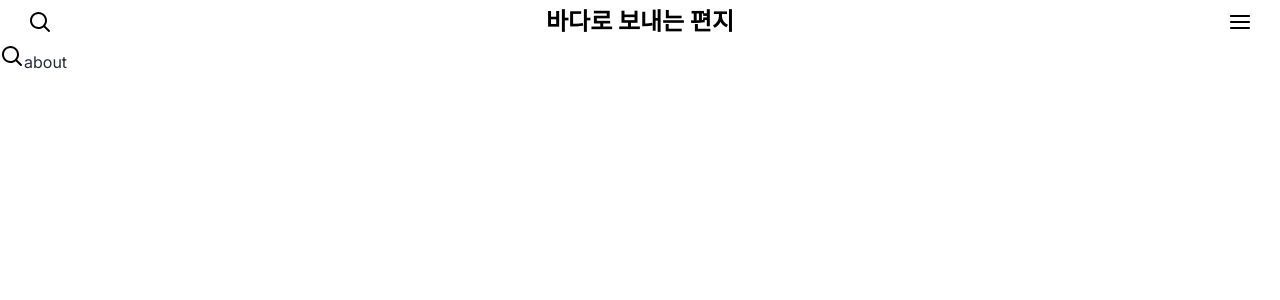
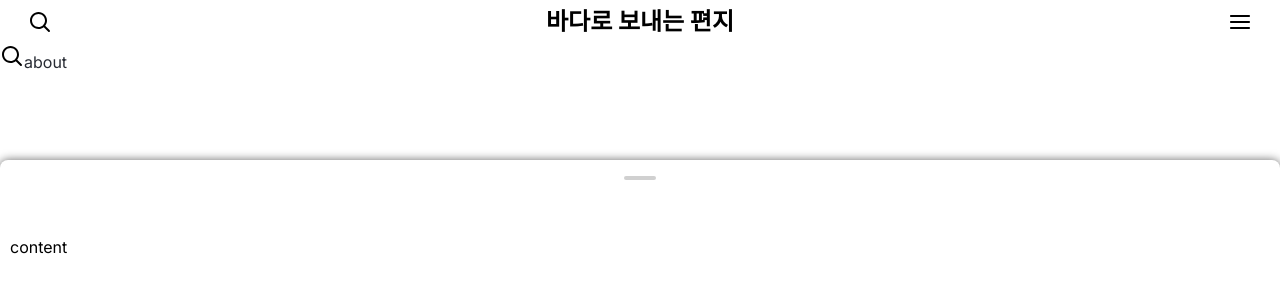
Before and after one commit to fourhe/sea-letter-front, a Next.js app: page / in a window 1280 px wide. Shown: the top 300 px of the page. Built offline with nearby package versions, Linux system fonts and the light colour scheme.

Commit message:
feat: BottomSheet 생성

```diff
--- a/package.json
+++ b/package.json
@@ -12,6 +12,7 @@
   "dependencies": {
     "@tanstack/react-query": "^4.35.3",
     "axios": "^1.5.0",
+    "framer-motion": "^10.16.4",
     "jotai": "^2.4.2",
     "lodash": "^4.17.21",
     "next": "13.5.4",
@@ -23,6 +24,7 @@
     "styled-normalize": "^8.0.7"
   },
   "devDependencies": {
+    "@svgr/webpack": "^8.1.0",
     "@types/node": "18.17.1",
     "@types/react": "18.2.22",
     "@types/react-dom": "^18.2.7",
@@ -30,7 +32,6 @@
     "@typescript-eslint/eslint-plugin": "^5.59.2",
     "@typescript-eslint/parser": "^5.59.2",
     "@vanilla-extract/next-plugin": "^2.3.1",
-    "@svgr/webpack": "^8.1.0",
     "eslint": "^8.50.0",
     "eslint-config-airbnb": "19.0.4",
     "eslint-config-airbnb-typescript": "^17.0.0",
--- a/src/app/layout.tsx
+++ b/src/app/layout.tsx
@@ -2,7 +2,7 @@ import {Inter} from 'next/font/google';
 import type {ReactNode} from 'react';
 
 import Providers from '@/ui/providers';
-import {Drawer} from '@components/organism';
+import {Drawer, BottomSheet} from '@components/organism';
 
 const inter = Inter({subsets: ['latin']});
 
@@ -26,6 +26,7 @@ const RootLayout = (props: RootLayoutProps) => {
               <li>menu2</li>
             </ul>
           </Drawer>
+          <BottomSheet>content</BottomSheet>
           {children}
         </Providers>
       </body>
--- /dev/null
+++ b/src/ui/components/organism/BottomSheet/hooks/index.ts
@@ -0,0 +1,2 @@
+export {default as useBottomSheet} from './useBottomSheet';
+export {default as usePreviousValue} from './usePreviousValue';
--- /dev/null
+++ b/src/ui/components/organism/BottomSheet/hooks/useBottomSheet/index.ts
@@ -0,0 +1,39 @@
+'use client';
+
+import {useAnimation} from 'framer-motion';
+import {atom, useAtom} from 'jotai';
+import {useEffect} from 'react';
+
+import usePreviousValue from '../usePreviousValue';
+
+export const bottomSheetStorm = atom(true);
+
+const useBottomSheet = () => {
+  const [isOpen, setIsOpen] = useAtom(bottomSheetStorm);
+  const controls = useAnimation();
+  const prevIsOpen = usePreviousValue(isOpen);
+
+  const onDragEnd = async (info: PointerEvent) => {
+    const shouldClose = info?.y > 20 || info?.y >= 0;
+
+    if (shouldClose) {
+      await controls.start('hidden');
+      setIsOpen(false);
+    } else {
+      await controls.start('visible');
+      setIsOpen(true);
+    }
+  };
+
+  useEffect(() => {
+    if (prevIsOpen && !isOpen) {
+      controls.start('hidden');
+    } else if (!prevIsOpen && isOpen) {
+      controls.start('visible');
+    }
+  }, [controls, isOpen, prevIsOpen]);
+
+  return {onDragEnd, controls, setIsOpen, isOpen};
+};
+
+export default useBottomSheet;
--- /dev/null
+++ b/src/ui/components/organism/BottomSheet/hooks/usePreviousValue/index.ts
@@ -0,0 +1,13 @@
+import {useEffect, useRef} from 'react';
+
+const usePreviousValue = <T>(value: T) => {
+  const previousValueRef = useRef<T | null>(null);
+
+  useEffect(() => {
+    previousValueRef.current = value;
+  }, [value]);
+
+  return previousValueRef.current;
+};
+
+export default usePreviousValue;
--- /dev/null
+++ b/src/ui/components/organism/BottomSheet/index.tsx
@@ -0,0 +1,77 @@
+'use client';
+
+import {motion} from 'framer-motion';
+import type {ReactNode} from 'react';
+import styled from 'styled-components';
+
+import {useBottomSheet} from './hooks';
+
+type BottomSheetProps = {
+  children: ReactNode;
+};
+
+const BottomSheet = (props: BottomSheetProps) => {
+  const {children} = props;
+  const {onDragEnd, controls} = useBottomSheet();
+  return (
+    <Wrapper
+      drag="y"
+      onDragEnd={onDragEnd}
+      initial="hidden"
+      animate={controls}
+      transition={{
+        type: 'spring',
+        damping: 40,
+        stiffness: 400,
+      }}
+      variants={{
+        visible: {y: 0},
+        hidden: {y: '100%'},
+      }}
+      dragConstraints={{top: 0}}
+      dragElastic={0.2}>
+      <HeaderWrapper>
+        <HandleBar />
+      </HeaderWrapper>
+      <ContentWrapper>{children}</ContentWrapper>
+    </Wrapper>
+  );
+};
+
+export default BottomSheet;
+
+const Wrapper = styled(motion.div)`
+  flex-direction: column;
+  position: fixed;
+  z-index: 10;
+  top: 20vh;
+  border-top-left-radius: 8px;
+  border-top-right-radius: 8px;
+  background-color: white;
+  box-shadow: 0 0 10px rgba(0, 0, 0, 0.6);
+  width: 100%;
+  height: 100%;
+  overflow: auto;
+`;
+
+const HeaderWrapper = styled(motion.div)`
+  height: 48px;
+  border-top-left-radius: 8px;
+  border-top-right-radius: 8px;
+  position: relative;
+  padding-top: 16px;
+  padding-bottom: 4px;
+`;
+
+const HandleBar = styled(motion.div)`
+  width: 32px;
+  height: 4px;
+  border-radius: 2px;
+  background-color: #d0d0d0;
+  margin: auto;
+`;
+
+const ContentWrapper = styled.div`
+  height: 80vh;
+  padding: 10px;
+`;
--- a/src/ui/components/organism/index.ts
+++ b/src/ui/components/organism/index.ts
@@ -1 +1,2 @@
 export {default as Drawer} from './Drawer';
+export {default as BottomSheet} from './BottomSheet';
```
Also changed, not shown: 1 other file (tests, documents, lock files or other folders).
